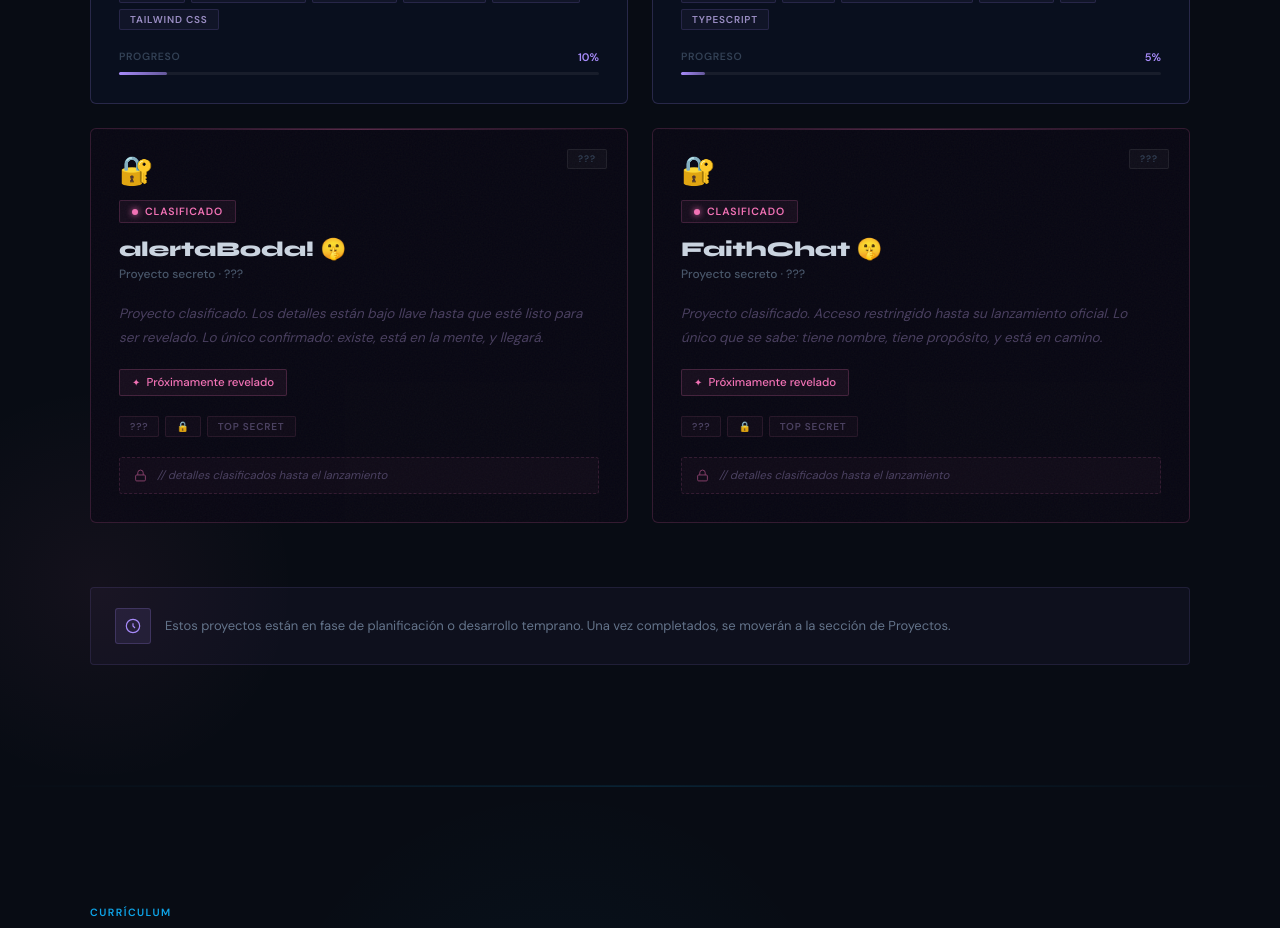
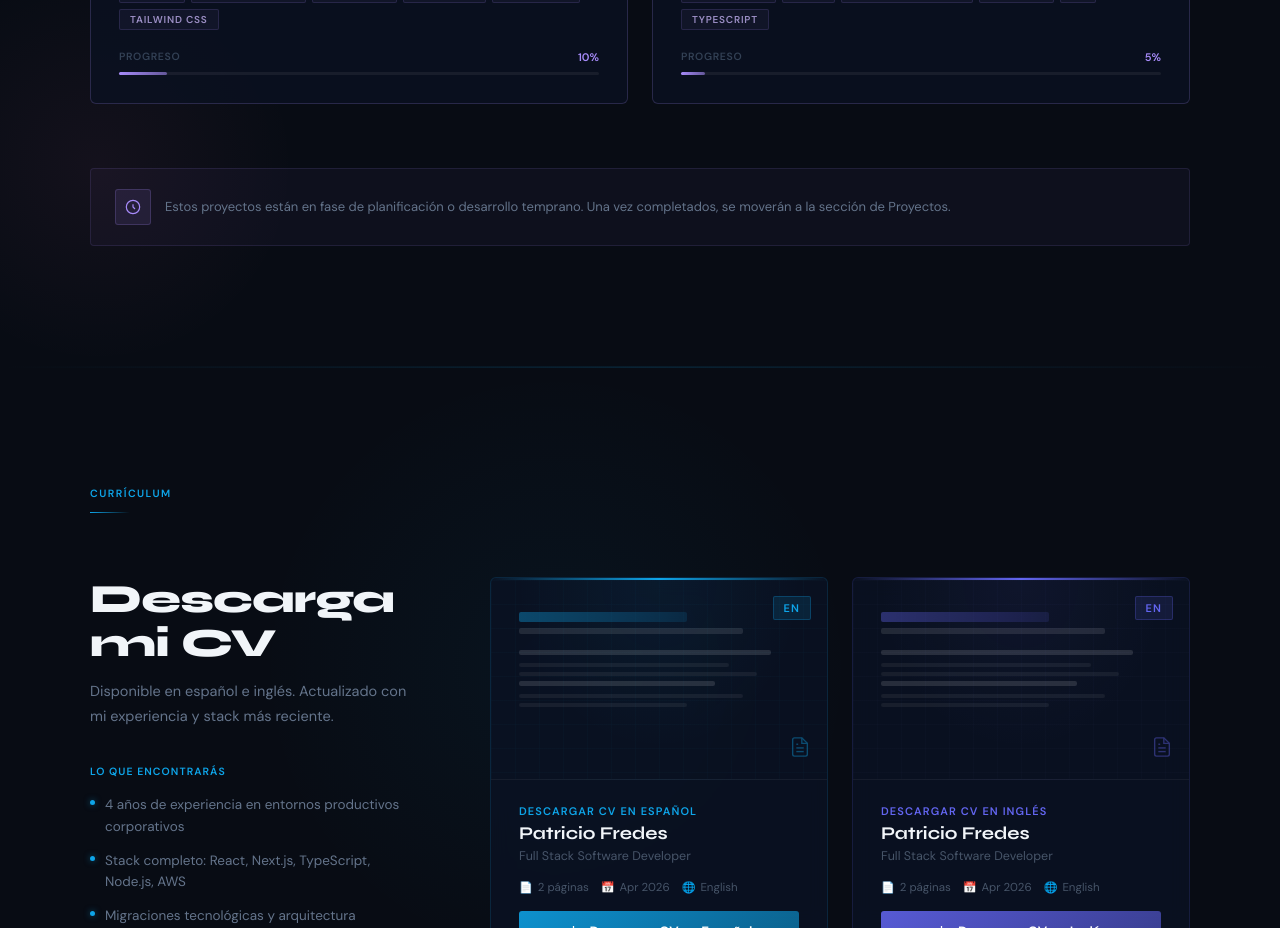
Before and after one commit to PatoFredesTi/mi-portfolio, a Next.js app: page / in a window 1280 px wide. Shown: the part 4000-4928 px from the top of the page. Built offline with nearby package versions, Linux system fonts and the light colour scheme.

Commit message:
Fixed whatsnext

```diff
--- a/src/app/components/module-04-whatsnext.jsx
+++ b/src/app/components/module-04-whatsnext.jsx
@@ -32,36 +32,6 @@ const projects = {
       highlight: "Arquitectura Angular enterprise",
       icon: "▲",
     },
-    {
-      id: 3,
-      title: "alertaBoda! 🤫",
-      subtitle: "Proyecto secreto · ???",
-      description:
-        "Proyecto clasificado. Los detalles están bajo llave hasta que esté listo para ser revelado. Lo único confirmado: existe, está en la mente, y llegará.",
-      stack: ["???", "🔒", "Top Secret"],
-      status: "secret",
-      statusLabel: "Clasificado",
-      progress: 0,
-      github: null,
-      category: "???",
-      highlight: "Próximamente revelado",
-      icon: "🔐",
-    },
-    {
-      id: 4,
-      title: "FaithChat 🤫",
-      subtitle: "Proyecto secreto · ???",
-      description:
-        "Proyecto clasificado. Acceso restringido hasta su lanzamiento oficial. Lo único que se sabe: tiene nombre, tiene propósito, y está en camino.",
-      stack: ["???", "🔒", "Top Secret"],
-      status: "secret",
-      statusLabel: "Clasificado",
-      progress: 0,
-      github: null,
-      category: "???",
-      highlight: "Próximamente revelado",
-      icon: "🔐",
-    },
   ],
   en: [
     {
@@ -93,36 +63,6 @@ const projects = {
       category: "Frontend",
       highlight: "Angular enterprise architecture",
       icon: "▲",
-    },
-    {
-      id: 3,
-      title: "alertaBoda! 🤫",
-      subtitle: "Secret project · ???",
-      description:
-        "Classified project. Details are locked away until it's ready to be revealed. The only confirmed thing: it exists, it's in the works, and it's coming.",
-      stack: ["???", "🔒", "Top Secret"],
-      status: "secret",
-      statusLabel: "Classified",
-      progress: 0,
-      github: null,
-      category: "???",
-      highlight: "Coming soon — stay tuned",
-      icon: "🔐",
-    },
-    {
-      id: 4,
-      title: "FaithChat 🤫",
-      subtitle: "Secret project · ???",
-      description:
-        "Classified project. Access restricted until official launch. All that's known: it has a name, it has a purpose, and it's on its way.",
-      stack: ["???", "🔒", "Top Secret"],
-      status: "secret",
-      statusLabel: "Classified",
-      progress: 0,
-      github: null,
-      category: "???",
-      highlight: "Coming soon — stay tuned",
-      icon: "🔐",
     },
   ],
 };
```
